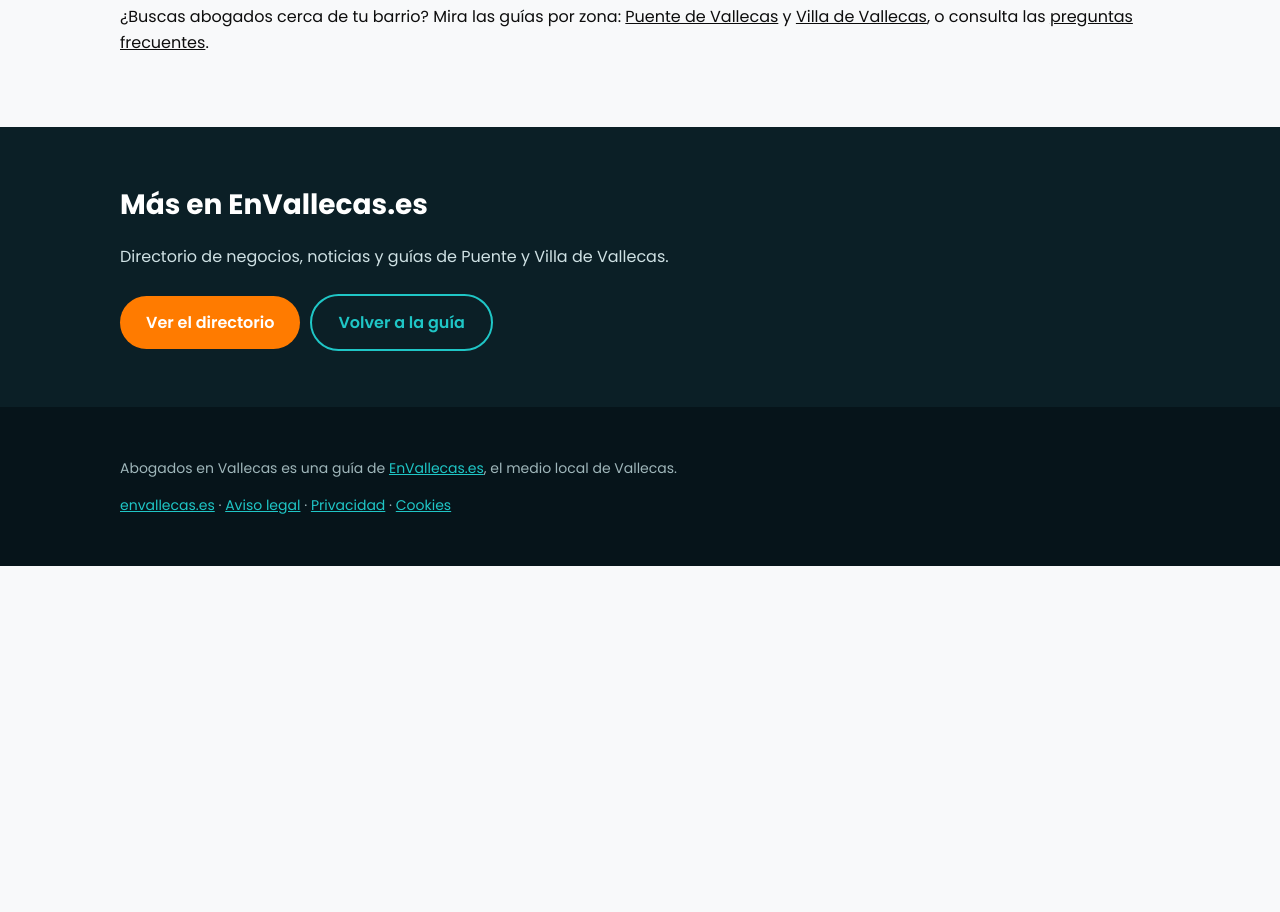
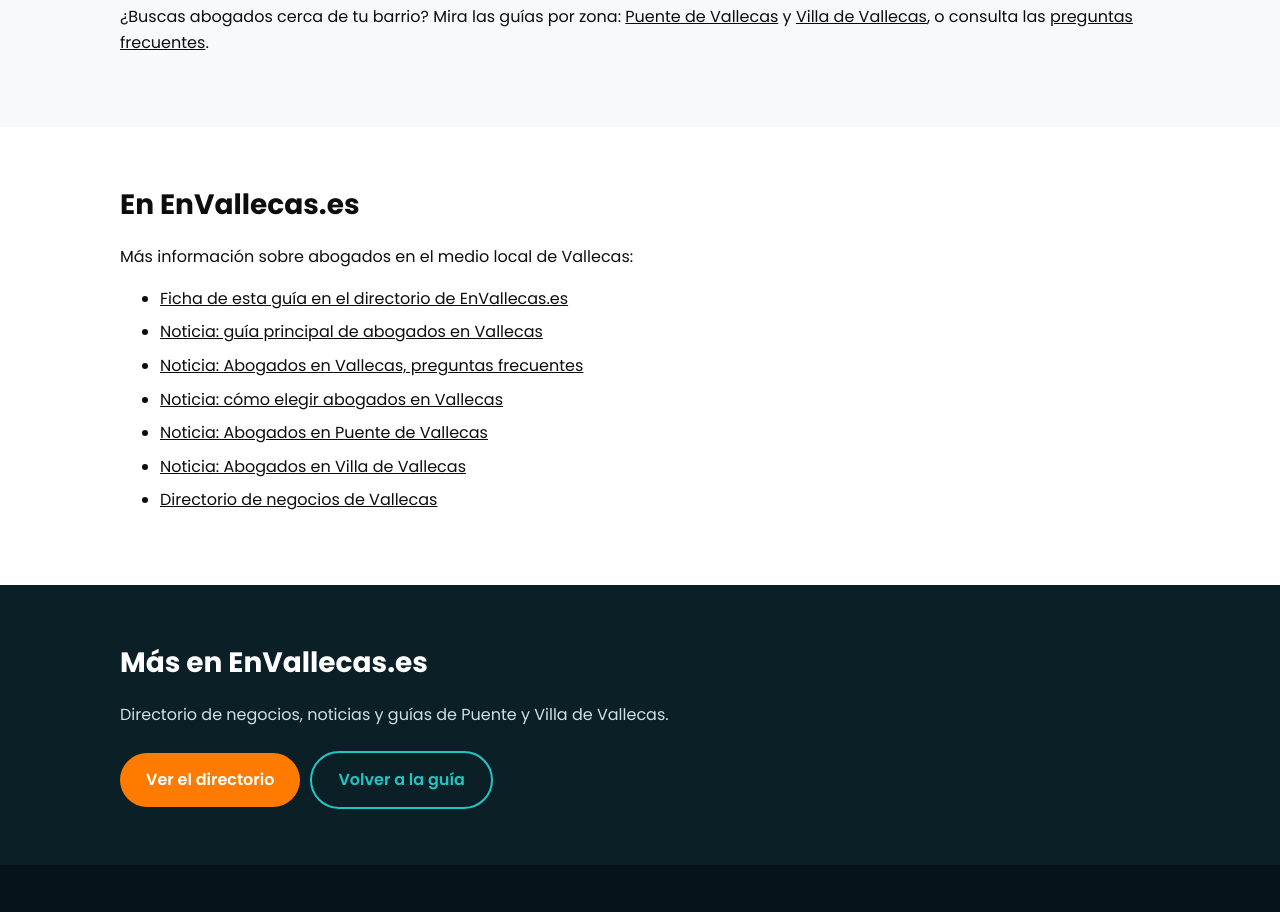
Before and after one commit to jaimebalaguer01/abogadovallecas-com, a plain HTML site: page como-elegir/index.html in a window 1280 px wide. Shown: the part 1480-2392 px from the top of the page. Before the commit the page ends 2046 px from the top, so only its background shows below. Drawn offline with Linux system fonts and the light colour scheme.

Commit message:
Enlaces a noticias y directorio de EnVallecas.es; preguntas sin duplicados
Co-Authored-By: Claude Sonnet 5.5 <noreply@anthropic.com>
Claude-Session: https://claude.ai/code/session_01C2douzTVvDqvuZYVRfqo1r

```diff
--- a/como-elegir/index.html
+++ b/como-elegir/index.html
@@ -48,6 +48,7 @@ footer a{color:var(--teal)}
 <section style="background:#fff"><div class="wrap"><h2>Preguntas para hacer antes de contratar</h2><ul class="list"><li>¿Llevan casos como el mío?</li><li>¿Cómo se calculan los honorarios y qué incluyen?</li><li>¿Quién llevará mi caso?</li><li>¿Cómo me mantendrán informado?</li></ul>
 <h2 style="margin-top:32px">Señales de alerta</h2><p>Si ocurre alguna de estas cosas, conviene parar y comparar con otra opción:</p><ul class="list"><li>Te garantizan un resultado.</li><li>No te dan la hoja de encargo por escrito.</li><li>No te explican qué gastos van aparte.</li><li>No te dicen quién llevará tu caso.</li></ul></div></section>
 <section><div class="wrap"><p>¿Buscas abogados cerca de tu barrio? Mira las guías por zona: <a href="/puente-de-vallecas/">Puente de Vallecas</a> y <a href="/villa-de-vallecas/">Villa de Vallecas</a>, o consulta las <a href="/preguntas-frecuentes/">preguntas frecuentes</a>.</p></div></section>
+<section style="background:#fff"><div class="wrap"><h2>En EnVallecas.es</h2><p>Más información sobre abogados en el medio local de Vallecas:</p><ul class="list"><li><a href="https://envallecas.es/negocio/abogados-vallecas">Ficha de esta guía en el directorio de EnVallecas.es</a></li><li><a href="https://envallecas.es/noticias/abogados-vallecas-guia-elegir-despacho">Noticia: guía principal de abogados en Vallecas</a></li><li><a href="https://envallecas.es/noticias/abogados-vallecas-preguntas-frecuentes">Noticia: Abogados en Vallecas, preguntas frecuentes</a></li><li><a href="https://envallecas.es/noticias/abogados-vallecas-como-elegir">Noticia: cómo elegir abogados en Vallecas</a></li><li><a href="https://envallecas.es/noticias/abogados-puente-de-vallecas">Noticia: Abogados en Puente de Vallecas</a></li><li><a href="https://envallecas.es/noticias/abogados-villa-de-vallecas">Noticia: Abogados en Villa de Vallecas</a></li><li><a href="https://envallecas.es/directorio">Directorio de negocios de Vallecas</a></li></ul></div></section>
 <section class="band"><div class="wrap"><h2>Más en EnVallecas.es</h2><p>Directorio de negocios, noticias y guías de Puente y Villa de Vallecas.</p><a class="btn" href="https://envallecas.es/directorio">Ver el directorio</a><a class="btn alt" href="/">Volver a la guía</a></div></section>
 </main>
 <footer><div class="wrap"><p>Abogados en Vallecas es una guía de <a href="https://envallecas.es">EnVallecas.es</a>, el medio local de Vallecas.</p>
```
Also changed, not shown: index.html (+1 -0 lines), preguntas-frecuentes/index.html (+1 -0 lines), puente-de-vallecas/index.html (+1 -0 lines), villa-de-vallecas/index.html (+1 -0 lines).
